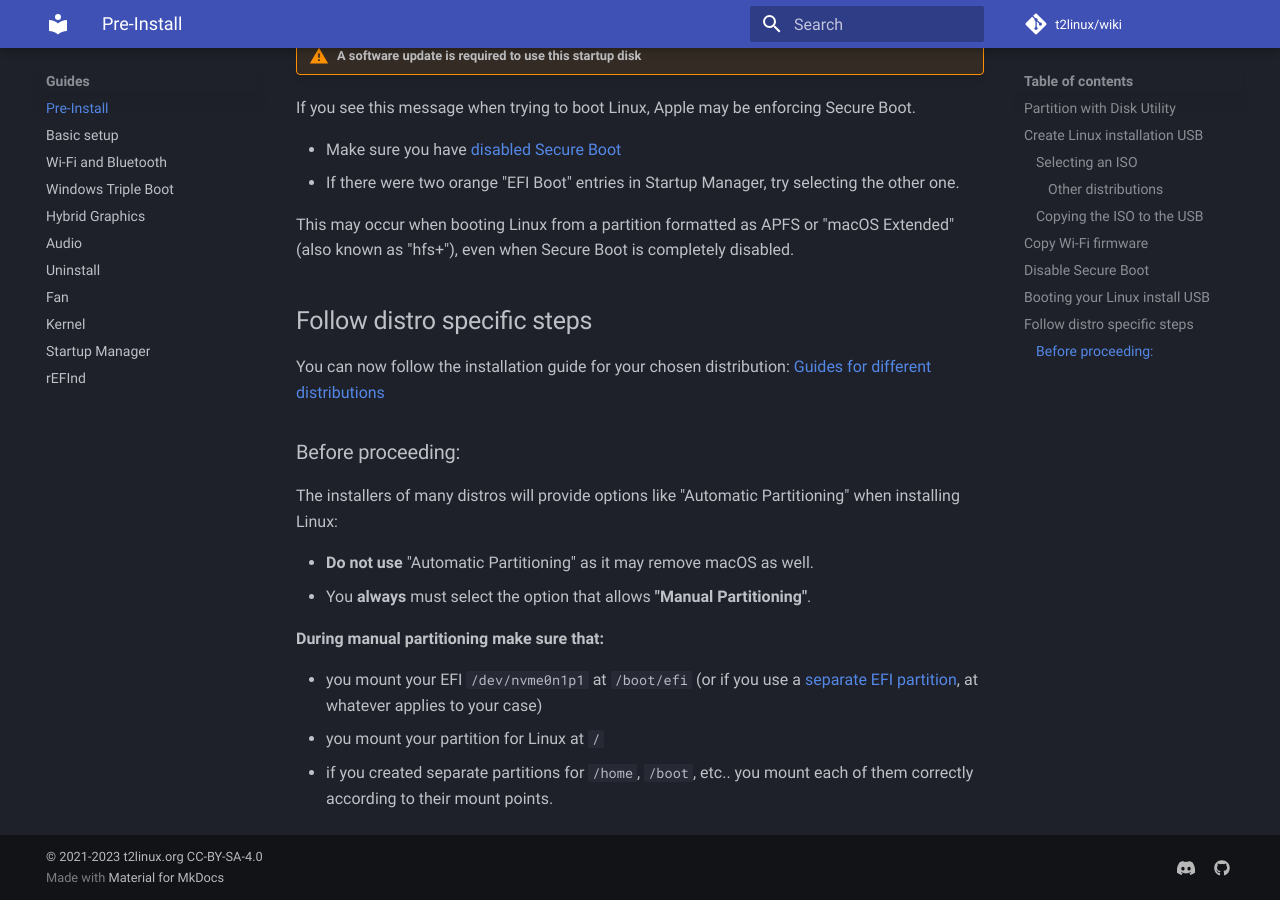
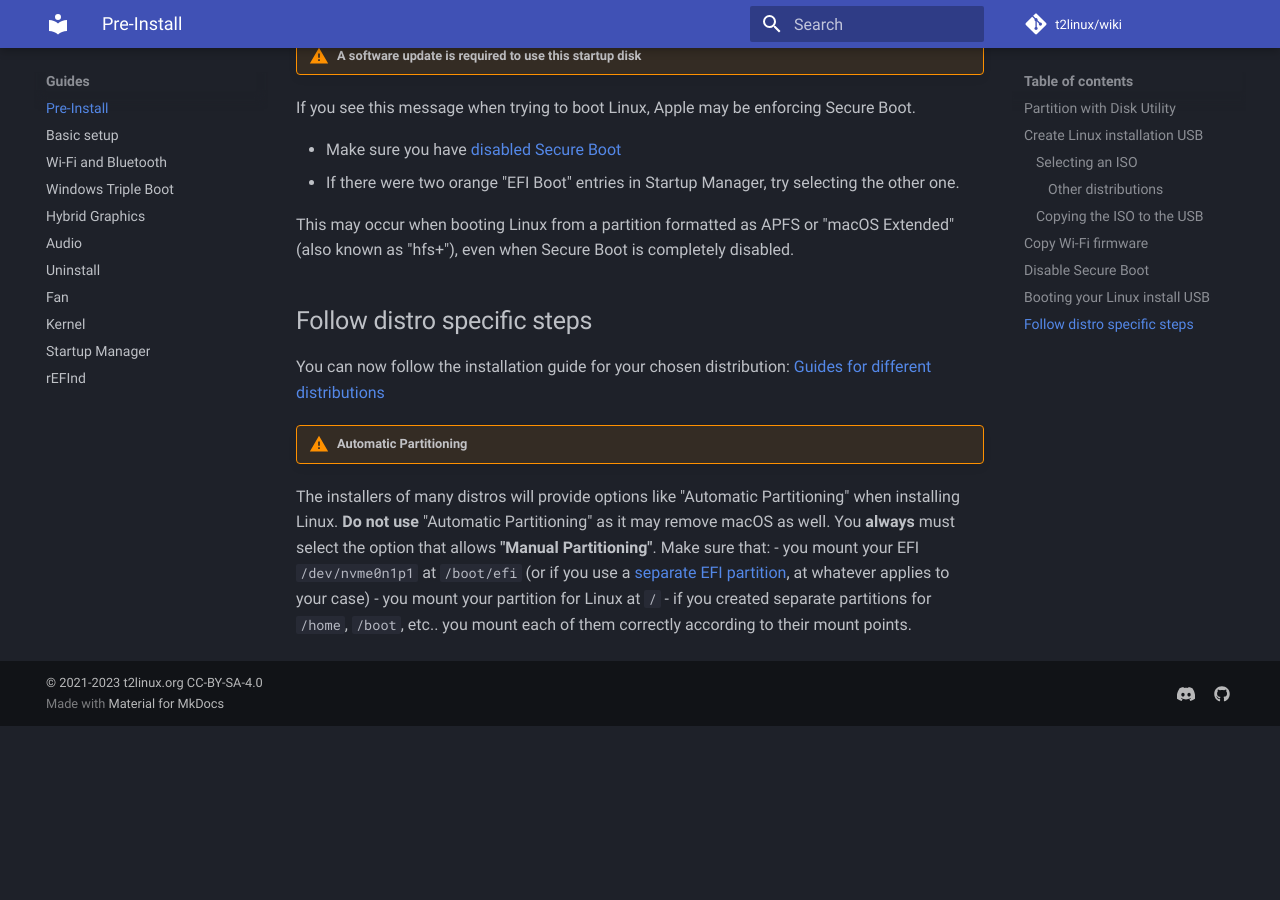
Before and after one commit to t2linux/wiki, an MkDocs documentation site: the page built from docs/guides/preinstall.md, in a window 1280 px wide and 900 px high, scrolled down 3653 px. Built offline with MkDocs 1.6.1 and Material for MkDocs 9.7.7, drawn with Linux system fonts in a browser that asks for light colours; comment, search, counter and statistics services are not loaded; after the commit the page ends 4379 px from its top, so only the background shows below that.

Commit message:
Reverted warning for automatic partition

```diff
--- a/docs/guides/preinstall.md
+++ b/docs/guides/preinstall.md
@@ -117,15 +117,8 @@ This may occur when booting Linux from a partition formatted as APFS or "macOS E
 
 You can now follow the installation guide for your chosen distribution: [Guides for different distributions](https://wiki.t2linux.org/distributions/overview/)
 
-### Before proceeding:
-
-The installers of many distros will provide options like "Automatic Partitioning" when installing Linux:
-
-- **Do not use** "Automatic Partitioning" as it may remove macOS as well.
-- You **always** must select the option that allows **"Manual Partitioning"**.
-
-**During manual partitioning make sure that:**
-
+!!! Warning "Automatic Partitioning"
+The installers of many distros will provide options like "Automatic Partitioning" when installing Linux. **Do not use** "Automatic Partitioning" as it may remove macOS as well. You **always** must select the option that allows **"Manual Partitioning"**. Make sure that:
 - you mount your EFI `/dev/nvme0n1p1`  at `/boot/efi` (or if you use a [separate EFI partition](https://wiki.t2linux.org/guides/windows/#using-seperate-efi-partitions), at whatever applies to your case)
 - you mount your partition for Linux at `/`
 - if you created separate partitions for `/home`, `/boot`, etc.. you mount each of them correctly according to their mount points.
```
